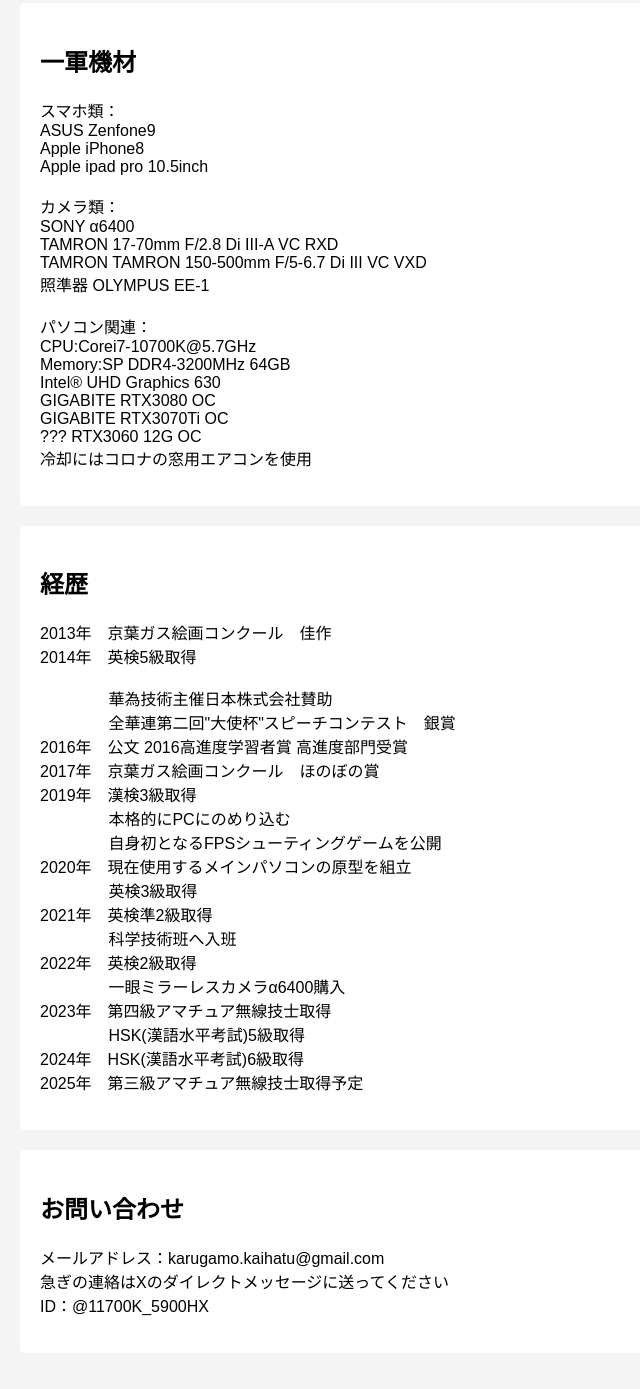
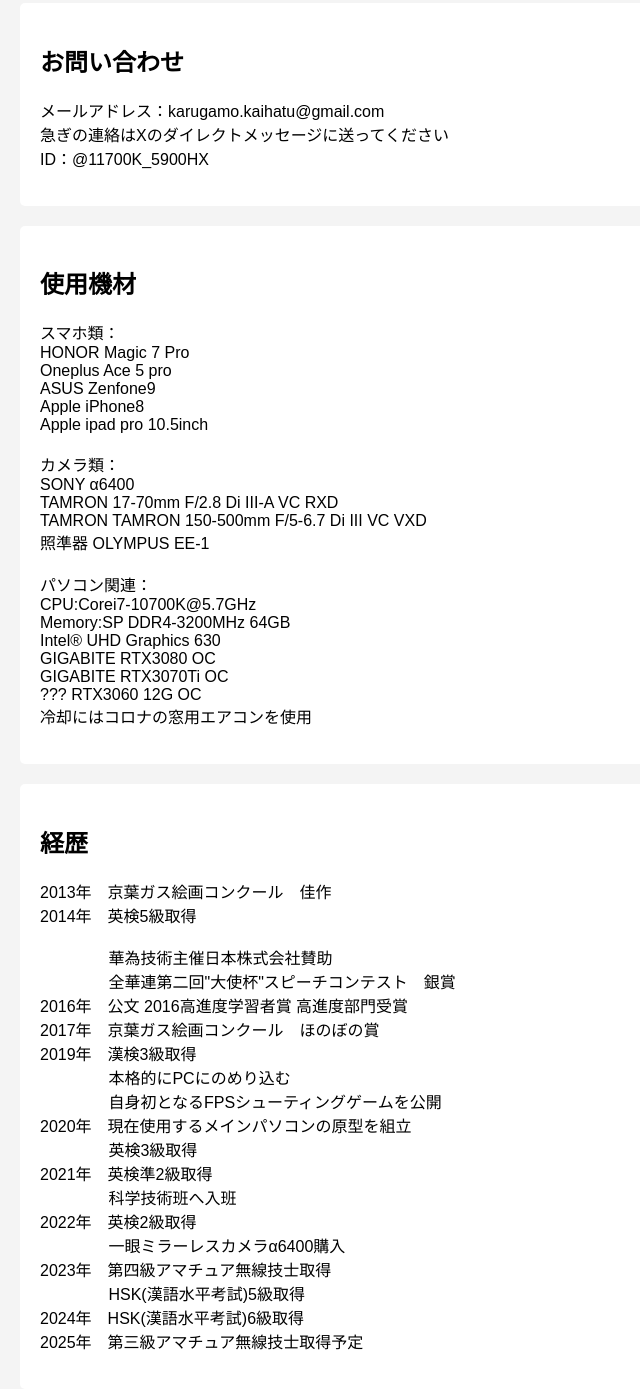
Before and after one commit to Karugamo-Kaihatu/HP, a plain HTML site: page index.html in a window 1280 px wide. Shown: the part 453-1842 px from the top of the page, without its empty margins (0-640 px from the left). Drawn offline with Linux system fonts and the light colour scheme.

Commit message:
Update index.html

```diff
--- a/index.html
+++ b/index.html
@@ -77,11 +77,22 @@
 
 </section>
 
+<section id="contact">
+    <h2>お問い合わせ</h2>
+    <p>
+      メールアドレス：karugamo.kaihatu@gmail.com <br>
+      急ぎの連絡はXのダイレクトメッセージに送ってください<br>
+      ID：@11700K_5900HX
+    </p>
+</section>
+
 <section id="services">
-  <h2>一軍機材</h2>
+  <h2>使用機材</h2>
   <p>
-    スマホ類：<br>
-    ASUS Zenfone9
+    スマホ類：
+    <br>HONOR Magic 7 Pro
+    <br>Oneplus Ace 5 pro
+    <br>ASUS Zenfone9
     <br>Apple iPhone8
     <br>Apple ipad pro 10.5inch
     <br><br>
@@ -127,14 +138,7 @@
   </p>
 </section>
 
-<section id="contact">
-    <h2>お問い合わせ</h2>
-    <p>
-      メールアドレス：karugamo.kaihatu@gmail.com <br>
-      急ぎの連絡はXのダイレクトメッセージに送ってください<br>
-      ID：@11700K_5900HX
-    </p>
-</section>
+
 
 
 
```
